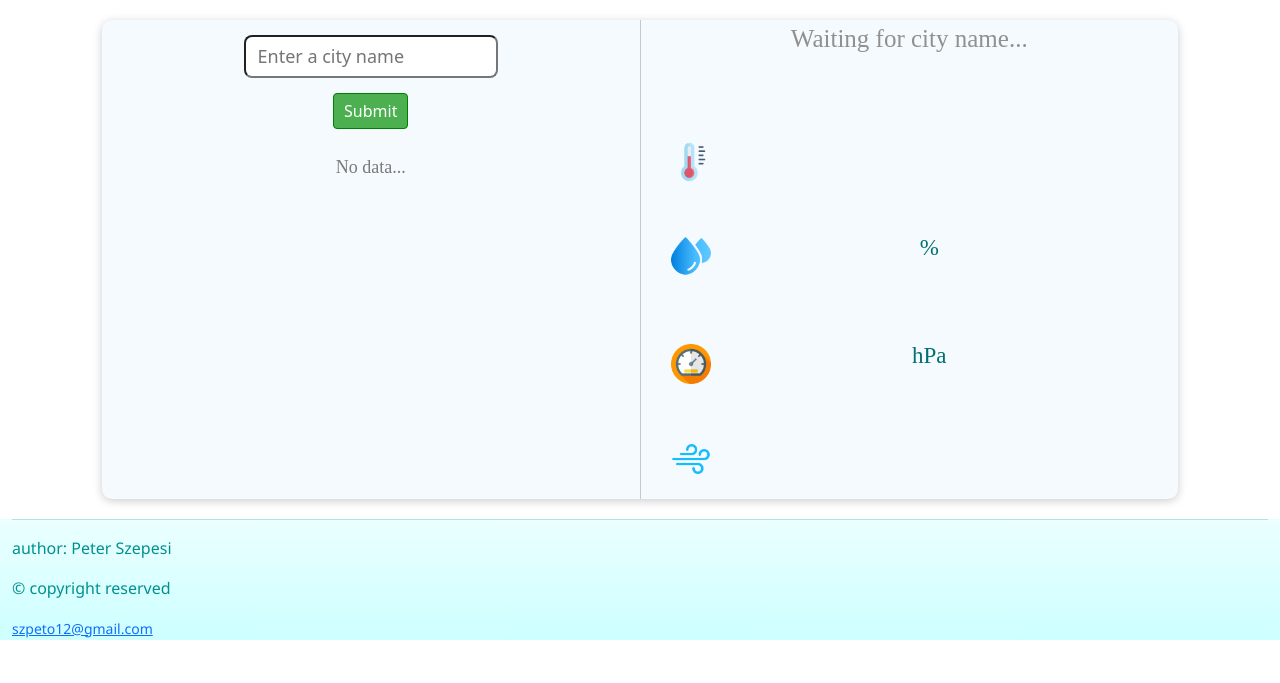
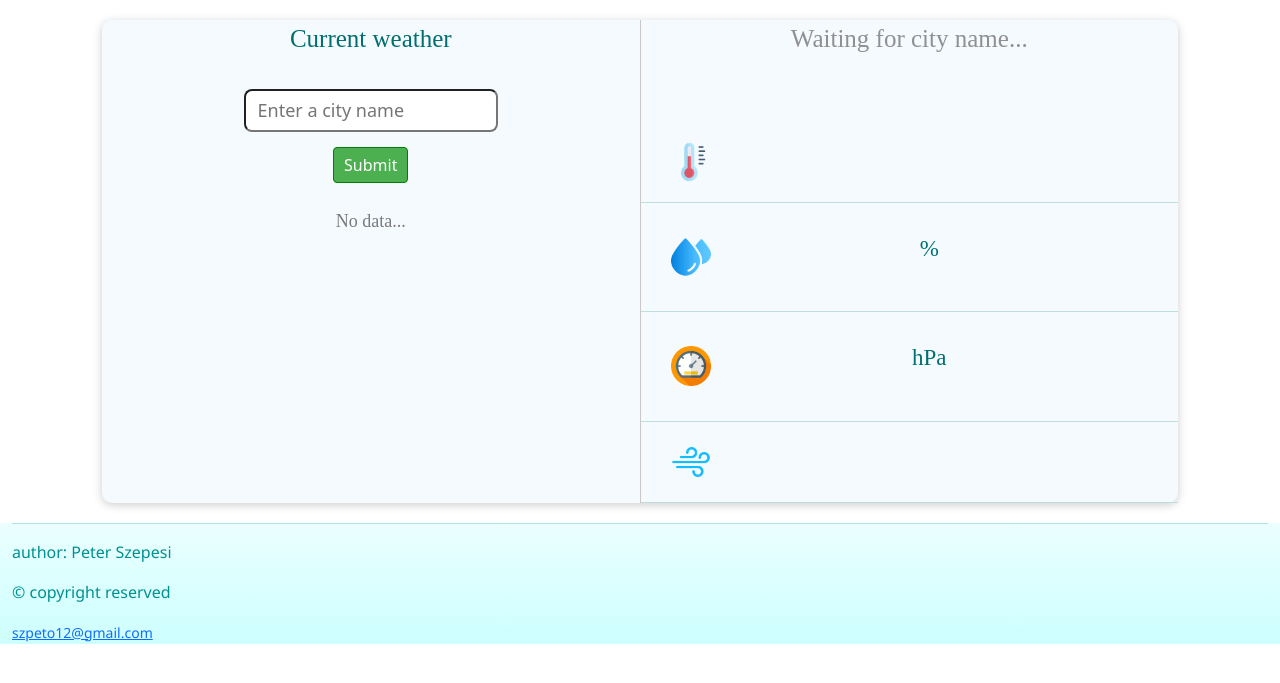
Before and after one commit to SzPeto/Python-Flask-website, a Flask app: template templates/weather-app.html in a window 1280 px wide. Shown: the part 56-739 px from the top of the page. Run offline with Flask 3, Linux system fonts and the light colour scheme; the template is opened without the code that fills it, so the values that code supplies are empty.

Commit message:
Version v0.3.1

```diff
--- a/static/Styles/styles.css
+++ b/static/Styles/styles.css
@@ -53,6 +53,7 @@
     justify-content: flex-start;
     width: 100%;
     padding: 20px 30px 20px 30px;
+    border-bottom: 1px solid rgb(188, 222, 222);
 }
 
 /* Other ***************************************************************************************************** */
@@ -127,3 +128,19 @@
     font-family: Segoe UI emoji;
     font-size: 25px;
 }
+
+#description-label {
+    font-family: Segoe UI;
+    font-size: 18px;
+    color: rgb(0, 111, 111);
+}
+
+#divider-h-box-data {
+    color: red;
+}
+
+.section {
+    font-family: Bahnschrift;
+    font-size: 25px;
+    color: rgb(0, 111, 111);
+}
--- a/templates/weather-app.html
+++ b/templates/weather-app.html
@@ -7,6 +7,8 @@
             <div class="h-box-main">
 
                 <div class="v-box-left">
+
+                    <p class="section">Current weather</p>
 
                     <form method="POST" action="/weather-app">
                         <input type="text" id="city-input" name="city-input" placeholder="Enter a city name"><br>
@@ -54,6 +56,7 @@
                             width="40" id="humidity-icon">
                         </div>
                         <div class="data-content">
+                            <!-- Make the if statements for data -->
                             <p class="data-label">{{ data.get("main").get("humidity") }} %</p>
                         </div>
                     </div>
```
Also changed, not shown: 1 other file.
